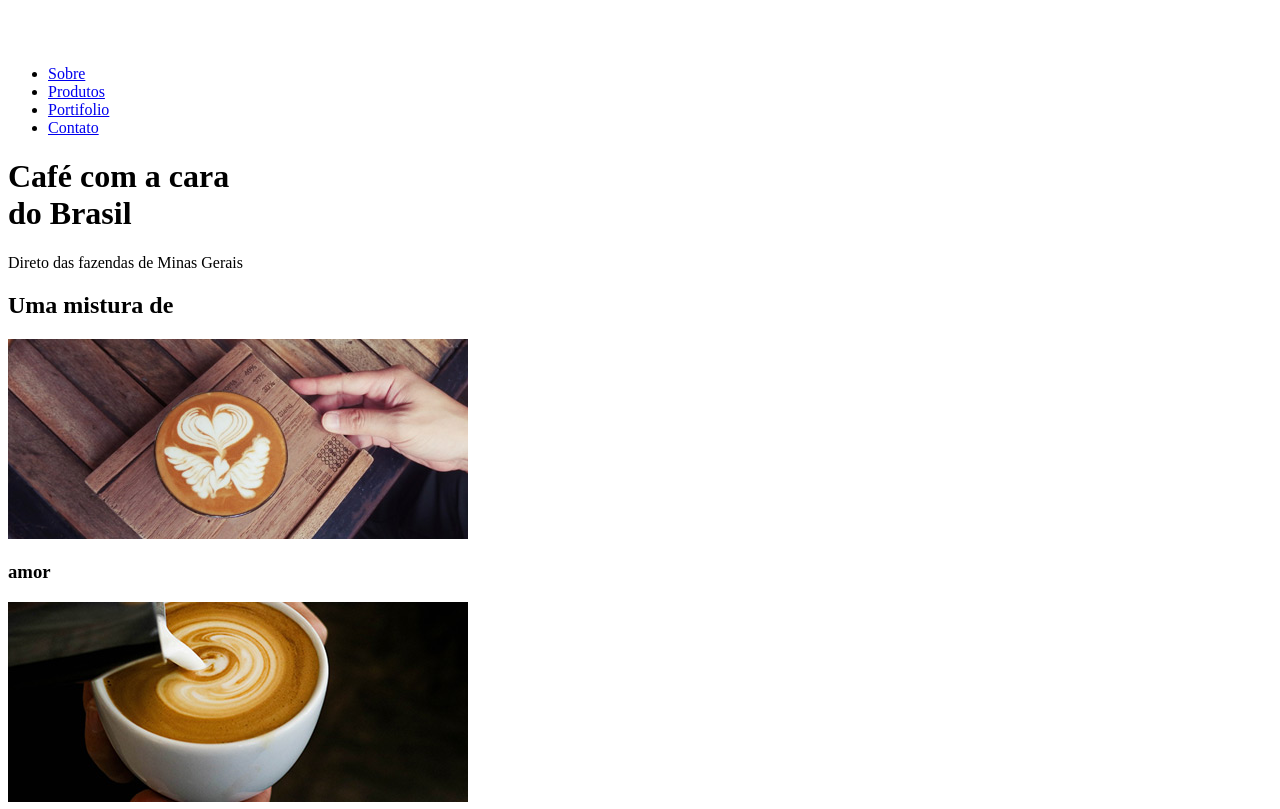
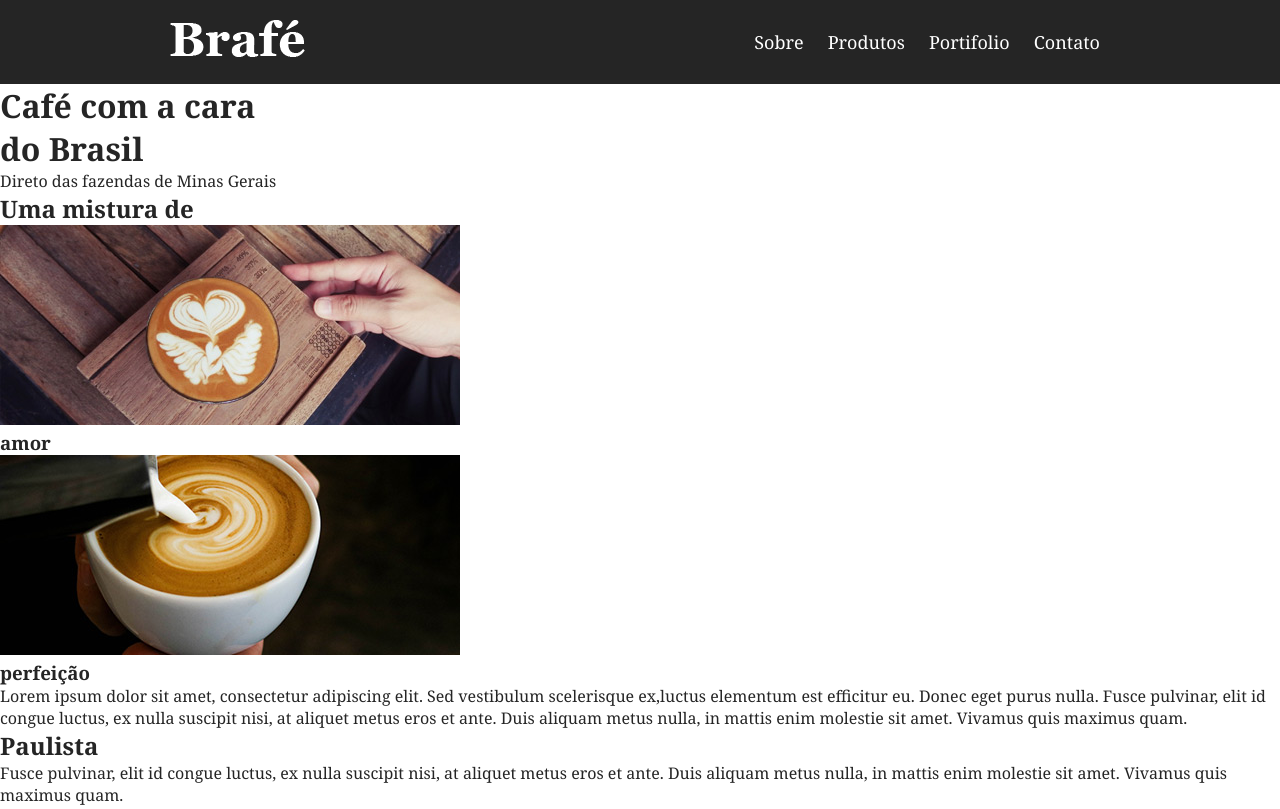
Before and after one commit to patriciasowza/brafe, a plain HTML site: page index.html in a window 1280 px wide. Shown: the top 809 px of the page. Drawn offline with Linux system fonts and the light colour scheme.

Commit message:
header formatado

```diff
--- a/assets/stylesheet/app.css
+++ b/assets/stylesheet/app.css
@@ -0,0 +1,61 @@
+/*RESET*/
+body, h1, h2, h3, p, ul {
+  padding: 0px;
+  margin: 0px;
+}
+body {
+  font-family: Georgia, serif;
+  color: #252525
+}
+
+/* Menu */
+.bf-menu {
+  background: #252525 ;
+  padding: 20px 0;
+}
+
+.bf-menu-container {
+  max-width: 960px; /* deixa responsivo */
+  margin: 0 auto; /* centraliza conteudo */
+}
+a.bf-menu-logo {
+  /* TODO <a> por padrão é um display in-line*/
+
+  display: block; /*pega o conteudo de ponta a ponta */
+  float: left;
+  margin-left: 10px;
+
+}
+
+.bf-menu-container::after, .bf-menu-container::before {
+  /*
+    Conceito CLEARFIX: aplicado quando não se quer
+    definir um height para o elemento.
+    O tamanho aumenta conforme os conteúdos que estão
+    dentro do container, ou seja,automático.
+    Usando os pseudos elementos: after e before, sempre
+    utilizando o content
+  */
+  content: '';
+  display: table;
+  clear: both;
+}
+
+.bf-menu-nav {
+  float: right;
+  margin-right: 10px;
+}
+
+.bf-menu-nav li {
+ /*Por padrão as <li> são display-block*/
+ display: inline-block;
+}
+
+.bf-menu-nav a {
+  display: block;
+  padding: 10px;
+  text-decoration: none;
+  color:#fff;
+  font-size: 1.125em;
+
+}
--- a/index.html
+++ b/index.html
@@ -7,11 +7,12 @@
   <title>Brafé</title>
 </head>
 <body>
-  <header>
-    <div>
-      <a href="#"> <img src="assets/img/brafe.png" alt="Logo Brafé"></a>
-    </div>
-    <nav>
+  <header class="bf-menu">
+    <div class="bf-menu-container">
+      <a class="bf-menu-logo" href="#">
+        <img src="assets/img/brafe.png" alt="Logo Brafé">
+      </a>
+      <nav class="bf-menu-nav">
         <ul>
           <li><a href="#">Sobre</a></li>
           <li><a href="#">Produtos</a></li>
@@ -19,6 +20,7 @@
           <li><a href="#">Contato</a></li>
         </ul>
       </nav>
+    </div>
   </header>
   <main>
     <h1>Café com a cara<bR> do Brasil</h1>
```
Lines whose indentation alone changed are shown as unchanged.
